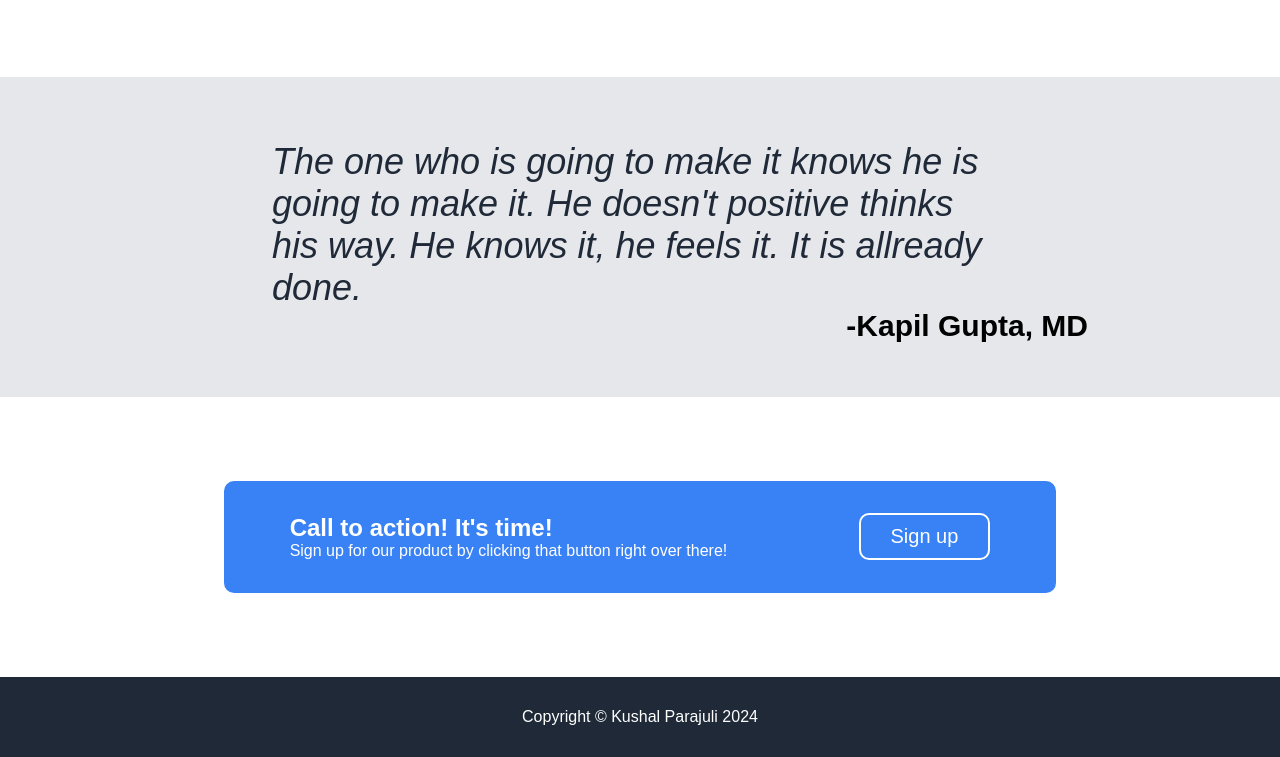
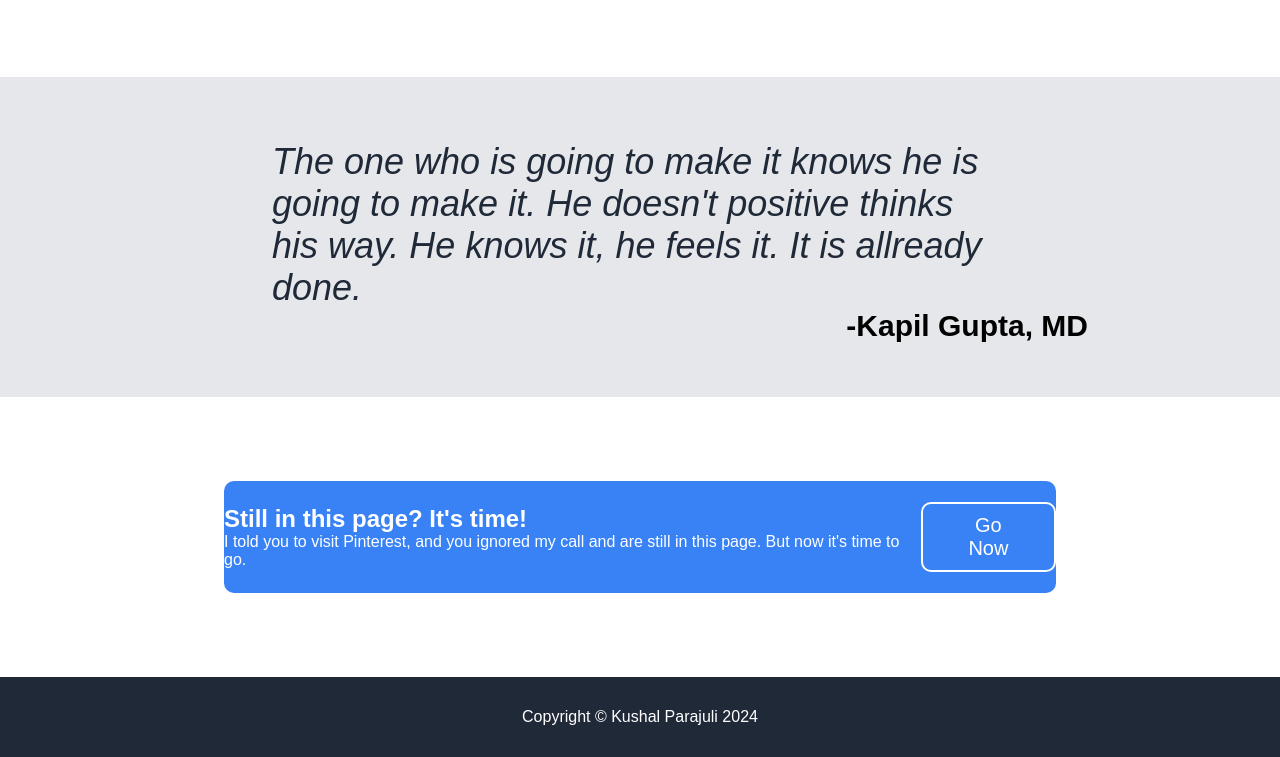
Before and after one commit to Kushalpc/Landing_Page, a plain HTML site: page index.html in a window 1280 px wide. Shown: the part 801-1558 px from the top of the page. Drawn offline with Linux system fonts and the light colour scheme.

Commit message:
add form to 4th section
form redirects to pinterest.com

```diff
--- a/index.html
+++ b/index.html
@@ -75,11 +75,14 @@
 <div class="sign-container">
     <div class="sign">
         <div class="left-sign">
-            <h3>Call to action! It's time!</h3>
-            <p>Sign up for our product by clicking that button right over there!</p>
+            <h3>Still in this page? It's time!</h3>
+            <p>I told you to visit Pinterest, and you ignored my call and are still in this page. But now it's time to go.</p>
         </div>
         <div class="right-sign">
-            <button>Sign up</button>
+            <form action="https://www.pinterest.com/">
+                <button type="submit">Go Now</button>
+            </form>
+
         </div>
     </div>
 
```
